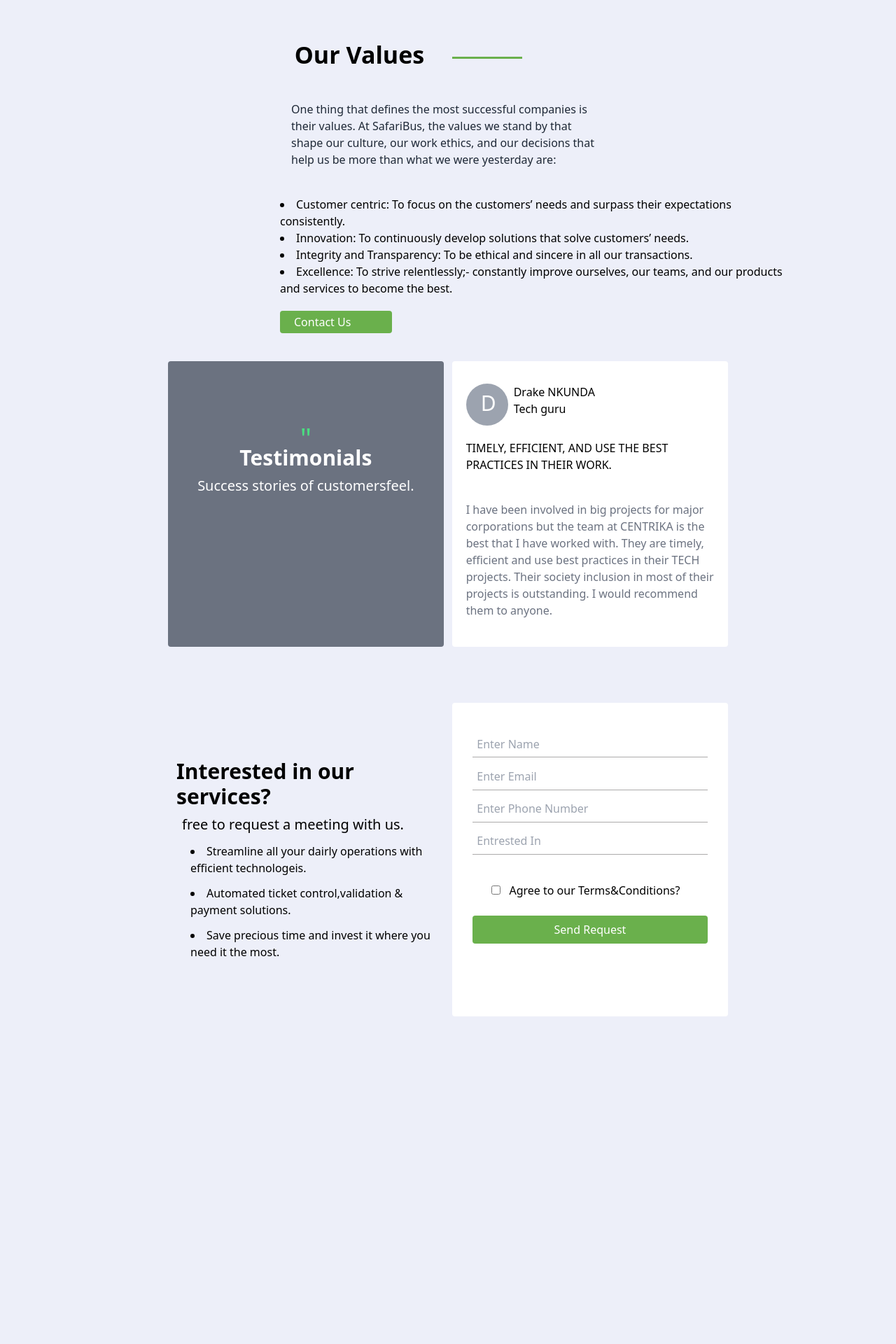
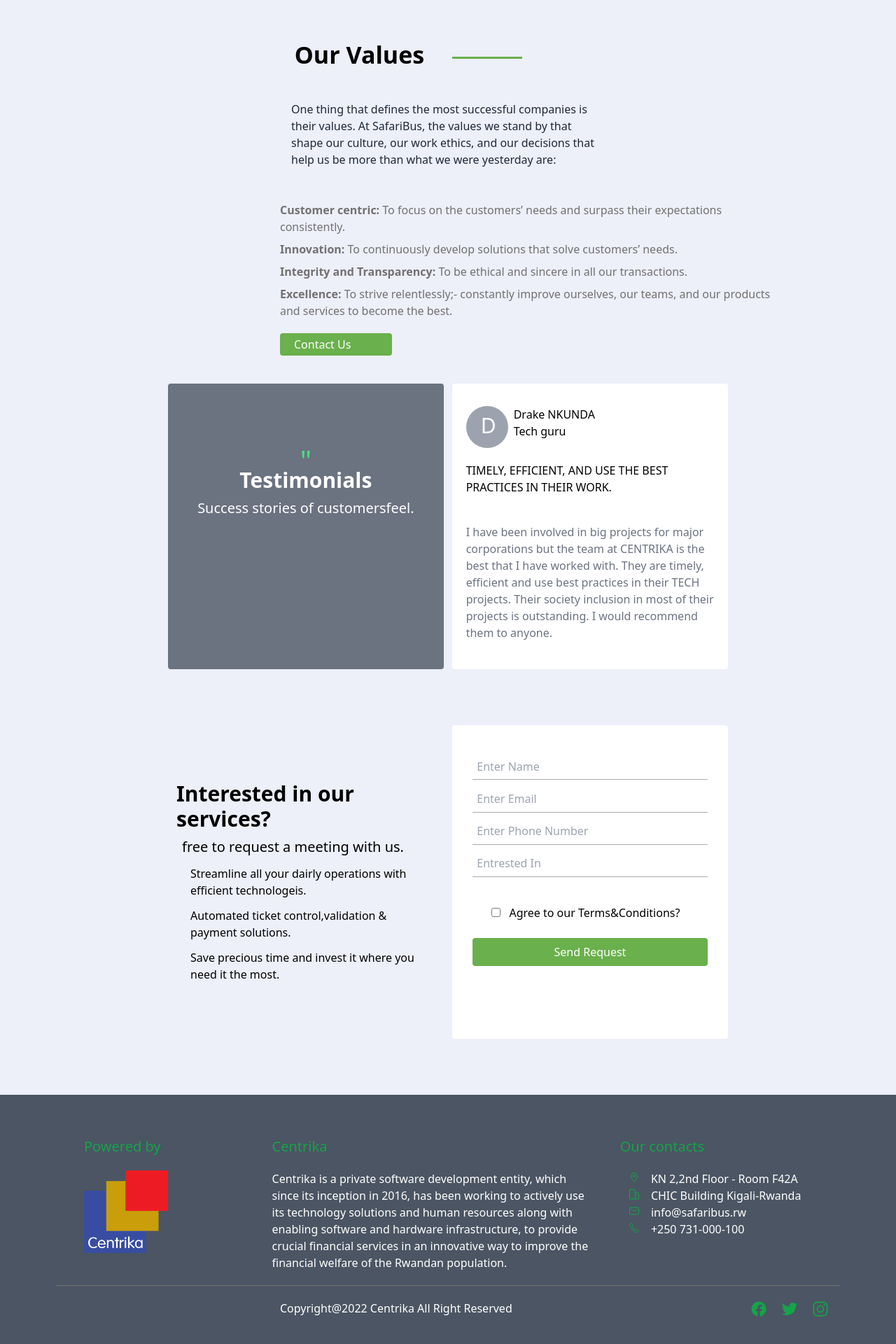
Before and after one commit to mt-richard/SafariBus, a React (Create React App) app: page / in a window 1280 px wide. Shown: the part 2351-4271 px from the top of the page at 70% size. Before the commit the page ends 3883 px from the top, so only its background shows below. Built offline with nearby package versions, Linux system fonts and the light colour scheme.

Commit message:
my committo

```diff
--- a/src/App.css
+++ b/src/App.css
@@ -208,7 +208,9 @@
   color: white;
   font-weight: 500;
 }
-
+.copyright {
+  border-top: .1rem solid rgb(117, 115, 115);
+}
 
 
 
--- a/src/App.js
+++ b/src/App.js
@@ -5,6 +5,7 @@
 import About from './components/About';
 import Products from './components/Products';
 import Values from './components/values';
+import Footer from './components/Footer';
 
 function App() {
   return (
@@ -14,6 +15,7 @@
       <About/>
       <Products/>
       <Values/>
+      <Footer/>
 
     </div>
   );
--- /dev/null
+++ b/src/components/Footer.jsx
@@ -0,0 +1,39 @@
+import logo from "../images/centlogo.png";
+
+
+const Footer = () => {
+    return (
+        <div className="footer md:px-20 py-5 bg-gray-600">
+            <div className="all md:flex w-[100%] gap-10 px-10 py-5">
+                <div className="logo md:w-[25%]">
+                    <h3 className="text-green-600 py-5 text-xl text-left">Powered by</h3>
+                    <img src={logo} alt="" className="w-[120px]"/>
+                </div>
+                <div className="bio mt-[180px] md:mt-0 md:w-[50%]">
+                    <h3 className="text-green-600 py-5 text-xl text-left">Centrika</h3>
+                    <p className="text-left text-white font-light">Centrika is a private software development entity, which since its inception in 2016, has been working to actively use its technology solutions and human resources along with enabling software and hardware infrastructure, to provide crucial financial services in an innovative way to improve the financial welfare of the Rwandan population.</p>
+                </div>
+                <div className="location md:w-[30%] ">
+                    <h3 className="text-green-600 py-5 text-xl text-left">Our contacts</h3>
+                    <div className="links  grid grid-cols-1">
+                        <a className="text-left text-white" href=""> <span className="text-green-600 px-3 "><ion-icon name="location-outline"></ion-icon></span> KN 2,2nd Floor - Room F42A</a>
+                        <a className="text-left text-white" href=""> <span className="text-green-600 px-3 "><ion-icon name="business-outline"></ion-icon></span> CHIC Building Kigali-Rwanda</a>
+                        <a className="text-left text-white" href=""> <span className="text-green-600 px-3 "><ion-icon name="mail-outline"></ion-icon></span> info@safaribus.rw</a>
+                        <a className="text-left text-white" href=""> <span className="text-green-600 px-3 "><ion-icon name="call-outline"></ion-icon></span> +250 731-000-100</a>
+                    </div>
+                </div>
+
+            </div>
+            <div className="copyright py-5 md:flex gap-80">
+                <p className="text-white md:ml-80">Copyright@2022 Centrika All Right Reserved</p>
+                <div className="socialmedia py-5 md:py-0">
+                <a href="#"> <span className="text-green-600 text-2xl ml-5"><ion-icon name="logo-facebook"></ion-icon></span></a>
+                <a href="#"><span className="text-green-600 text-2xl ml-5"><ion-icon name="logo-twitter"></ion-icon></span></a>
+                <a href="#"><span className="text-green-600 text-2xl ml-5"><ion-icon name="logo-instagram"></ion-icon></span></a>
+                </div>
+            </div>
+        </div>
+     );
+}
+
+export default Footer;
--- a/src/components/values.jsx
+++ b/src/components/values.jsx
@@ -13,10 +13,10 @@
              </div>
              <div className="containerabout text-left ml-10 md:ml-[25%] font-light ">
                  <div className="">
-                     <li><b>Customer centric:</b> To focus on the customers’ needs and surpass their expectations consistently.</li>
-                     <li><b>Innovation:</b> To continuously develop solutions that solve customers’ needs.</li>
-                     <li><b>Integrity and Transparency:</b> To be ethical and sincere in all our transactions.</li>
-                    <li><b>Excellence:</b> To strive relentlessly;- constantly improve ourselves, our teams, and our products and services to become the best.</li>
+                     <p className="mt-2 font-light"><b>Customer centric:</b> To focus on the customers’ needs and surpass their expectations consistently.</p>
+                     <p className="mt-2 font-light"><b>Innovation:</b> To continuously develop solutions that solve customers’ needs.</p>
+                     <p className="mt-2 font-light"><b>Integrity and Transparency:</b> To be ethical and sincere in all our transactions.</p>
+                    <p className="mt-2 font-light"><b>Excellence:</b> To strive relentlessly;- constantly improve ourselves, our teams, and our products and services to become the best.</p>
 
                  </div>
                  <div className="cobtn text-white pointer md:w-40 bg-green-500 rounded px-5 py-1 mt-5">Contact Us</div>
@@ -51,9 +51,9 @@
 
                         <h3 className="text-3xl text-left font-bold">Interested in our services?</h3>
                         <p className="text-xl text-left m-2">free to request a meeting with us.</p>
-                       <li className="text-left ml-5 mt-3 font-light">Streamline all your dairly operations with efficient technologeis.</li>
-                        <li className="text-left ml-5 mt-3 font-light">Automated ticket control,validation & payment solutions.</li>
-                        <li className="text-left ml-5 mt-3 font-light">Save precious time and invest it where you need it the most.</li>
+                       <p className="text-left ml-5 mt-3 font-light">Streamline all your dairly operations with efficient technologeis.</p>
+                        <p className="text-left ml-5 mt-3 font-light">Automated ticket control,validation & payment solutions.</p>
+                        <p className="text-left ml-5 mt-3 font-light">Save precious time and invest it where you need it the most.</p>
 
                     </div>
 
```
Also changed, not shown: src/images/centlogo.png (added).
